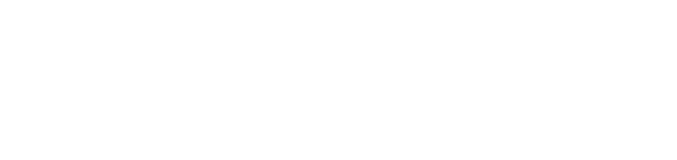
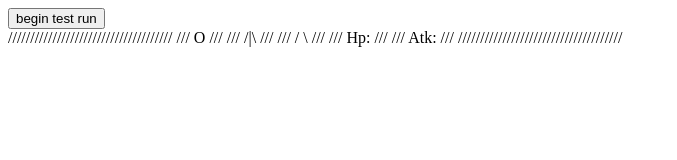
Before and after one commit to Kami-Kid/idleGame, a plain HTML site: page index.html in a window 1280 px wide. Shown: the whole page, without its empty margins (0-677 px from the left). Drawn offline with Linux system fonts and the light colour scheme.

Commit message:
added beginings of a battle system

```diff
--- a/index.html
+++ b/index.html
@@ -7,7 +7,16 @@
     <title>idle game</title>
 </head>
 <body>
-
+    <button id="battleInit" onclick="beginBattle(player, new Enemy(bat))"> begin test run</button>
+    <div id="battleUI">
+        <span>/////////////////////////////////////</span>
+        <span>///    O                          ///</span>
+        <span>///   /|\                         ///</span>
+        <span>///   / \                         ///</span>
+        <span>/// Hp:                           ///</span>
+        <span>/// Atk:                          ///</span>
+        <span>/////////////////////////////////////</span>
+    </div>
     <script src="main.js"></script>
 </body>
 </html>
```
